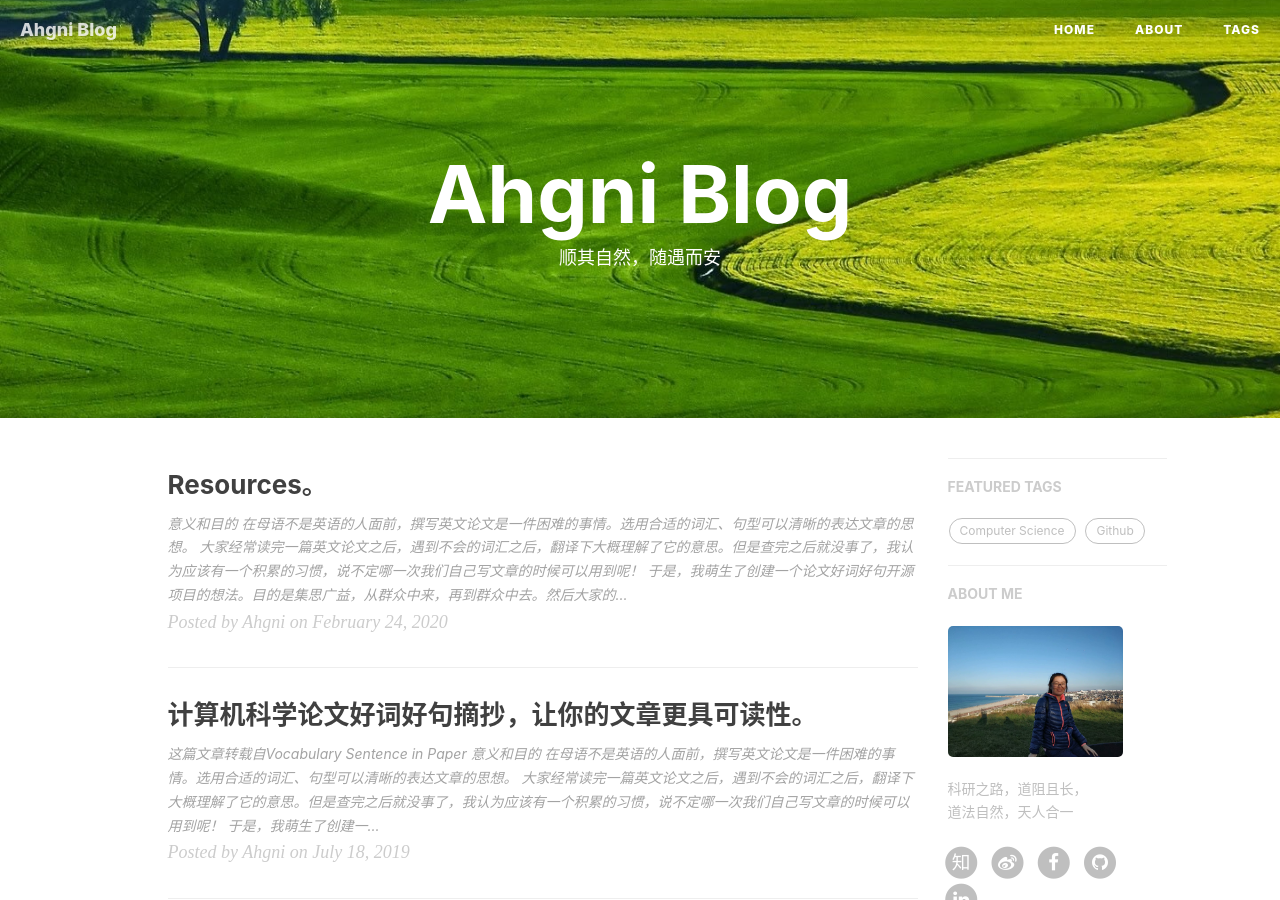
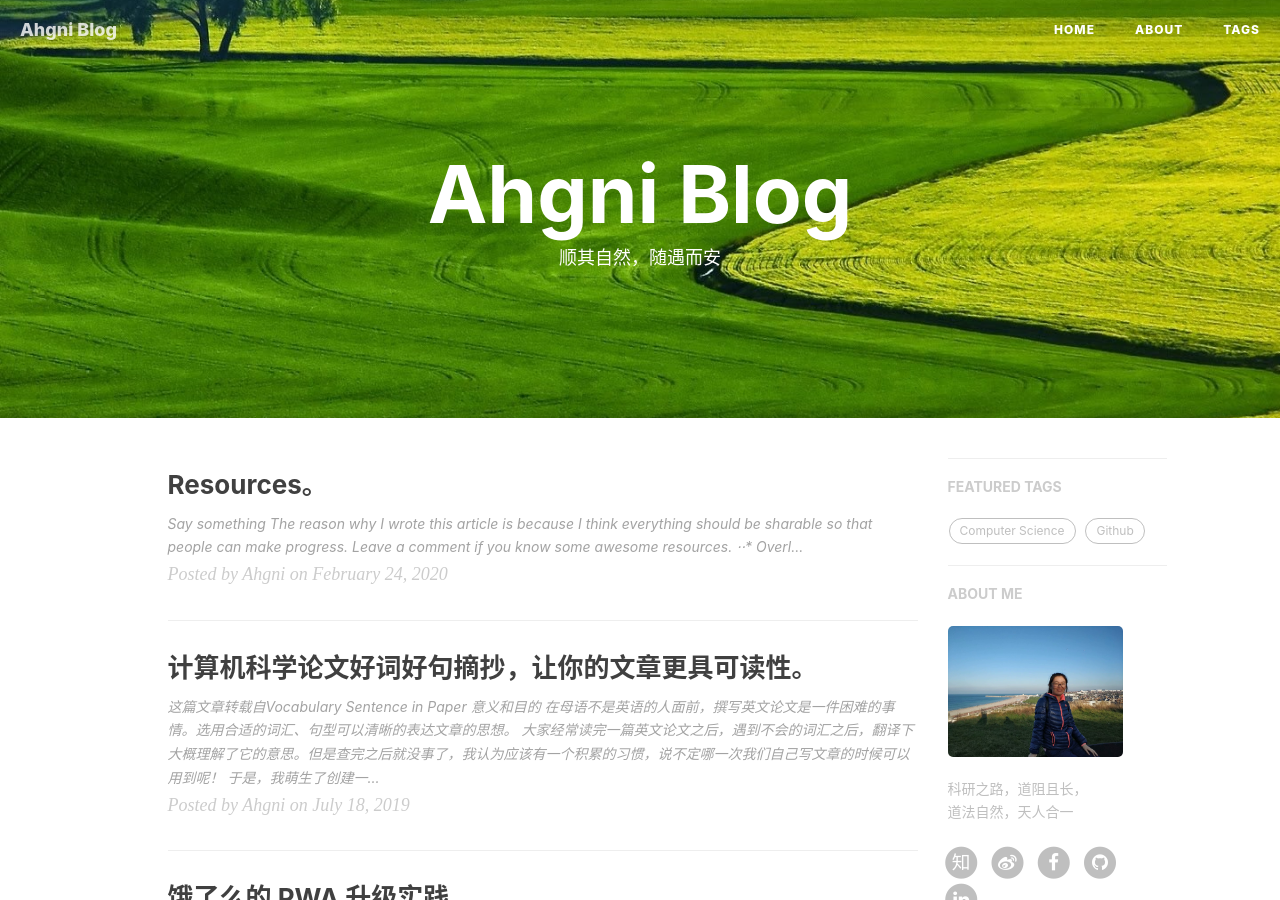
Before and after one commit to jizhang02/jizhang02.github.io, a Jekyll site: the page built from index.html, in a window 1280 px wide and 900 px high. Built offline with Jekyll 4.4.1, drawn with Linux system fonts in a browser that asks for light colours; nearby versions of some CDN libraries; the list of posts is cut into pages by our own code; comment, search, counter and statistics services are not loaded.

Commit message:
Update 2020-02-24-resources.markdown

```diff
--- a/_posts/2020-02-24-resources.markdown
+++ b/_posts/2020-02-24-resources.markdown
@@ -14,28 +14,12 @@ tags:
 
 
 
-## 意义和目的
+## Say something
 
-在母语不是英语的人面前，撰写英文论文是一件困难的事情。选用合适的词汇、句型可以清晰的表达文章的思想。
+The reason why I wrote this article is because I think everything should be sharable so that people can make progress.
 
-大家经常读完一篇英文论文之后，遇到不会的词汇之后，翻译下大概理解了它的意思。但是查完之后就没事了，我认为应该有一个积累的习惯，说不定哪一次我们自己写文章的时候可以用到呢！
+Leave a comment if you know some awesome resources.
 
-于是，我萌生了创建一个论文好词好句开源项目的想法。目的是集思广益，从群众中来，再到群众中去。然后大家的写英语论文水平逐步提升。
 
-## 分享您的智慧
-
-如果您阅读论文的时候，也有类似的收获，可以将我们的论文好词好句丰富扩大。因此您可以Pull requests。具体做法为：
-
-1. Have a GitHub account
-
-2. “Fork the repository”
-
-![How to pull a request](https://hisham.hm/img/posts/github-fork.png)
-
-3. Edit the file
-
-4. Make the Pull Request
-
-![How to pull a request](https://hisham.hm/img/posts/github-comparepr.png)
-
-就是这么简单，让我们行动起来吧！
+⋅⋅* [Overleaf](https://www.overleaf.com/)
+It's a online LaTeX editor. You can share your work with others.
```
